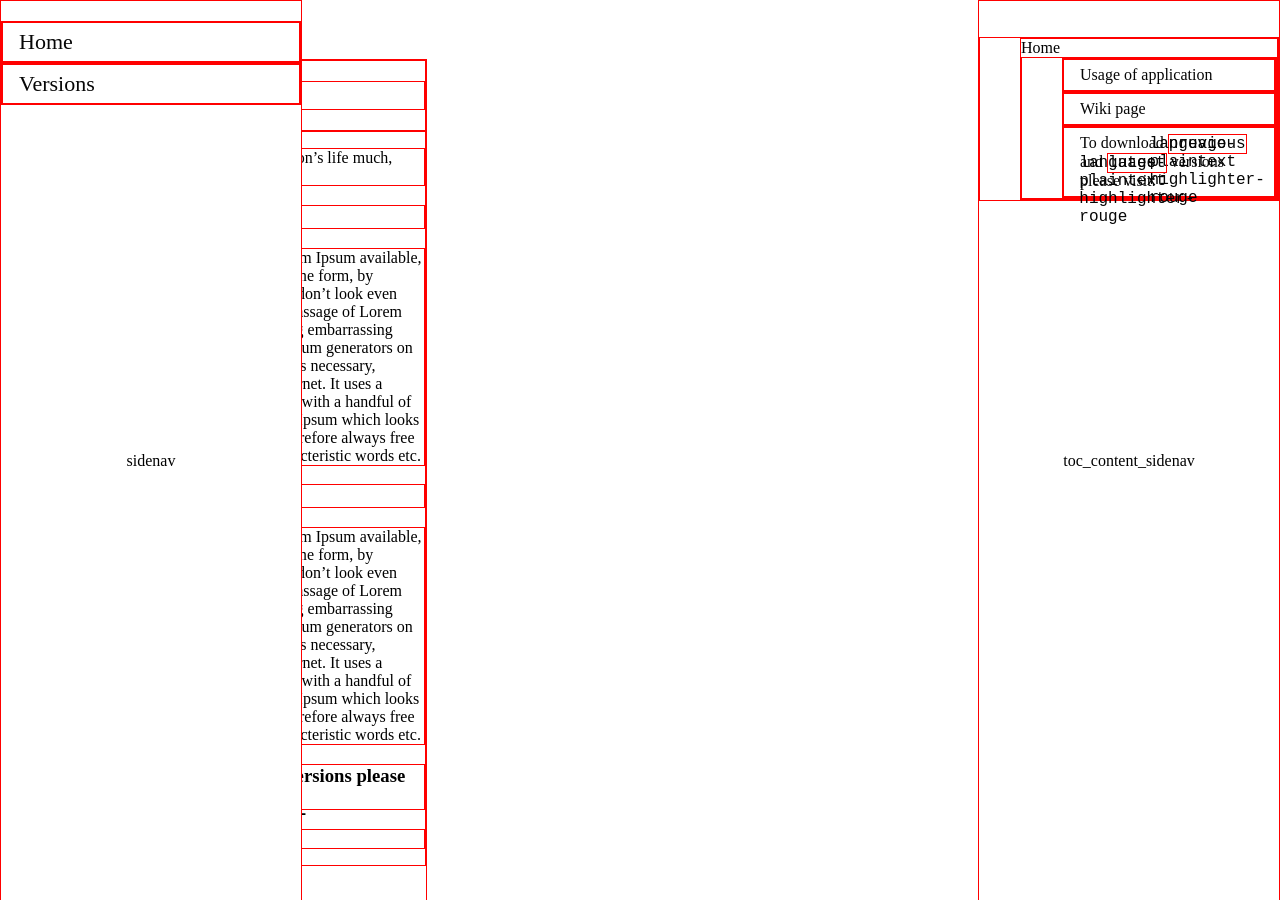
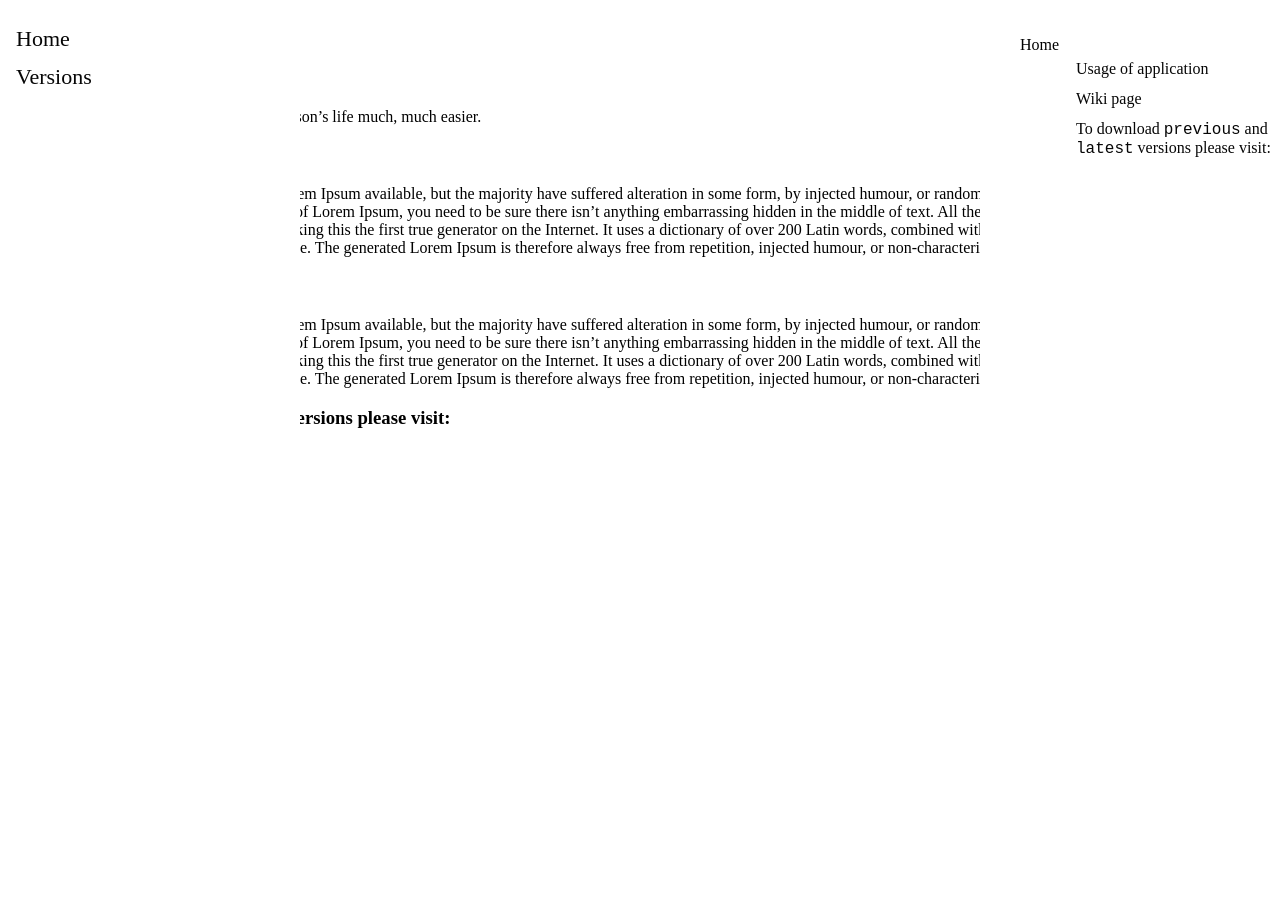
Before and after one commit to zozobalogh0817/zocs, a Jekyll site: the page built from home.md, in a window 1280 px wide and 900 px high. Built offline with Jekyll 4.4.1, drawn with Linux system fonts in a browser that asks for light colours.

Commit message:
feat: fix wiki-theme build bug

```diff
--- a/_layouts/default.html
+++ b/_layouts/default.html
@@ -58,40 +58,6 @@
 </body>
 {% endif %}
 <style>
-    .wrapper {
-        display: grid;
-        grid-template-columns: 1fr 1fr 1fr;
-        grid-template-rows: 1fr;
-        gap: 0px 0px;
-        grid-auto-flow: row;
-        grid-template-areas:
-    ". . .";
-    }
-
-    html, body , .wrapper {
-        height: 100%;
-        margin: 0;
-    }
-
-    /* For presentation only, no need to copy the code below */
-
-    .wrapper * {
-        border: 1px solid red;
-        position: relative;
-    }
-
-    .wrapper *:after {
-        content:attr(class);
-        position: absolute;
-        top: 0;
-        left: 0;
-        width: 100%;
-        height: 100%;
-        display: grid;
-        align-items: center;
-        justify-content: center;
-    }
-
     .sidenav {
         height: 100%;
         width: 300px;
```
